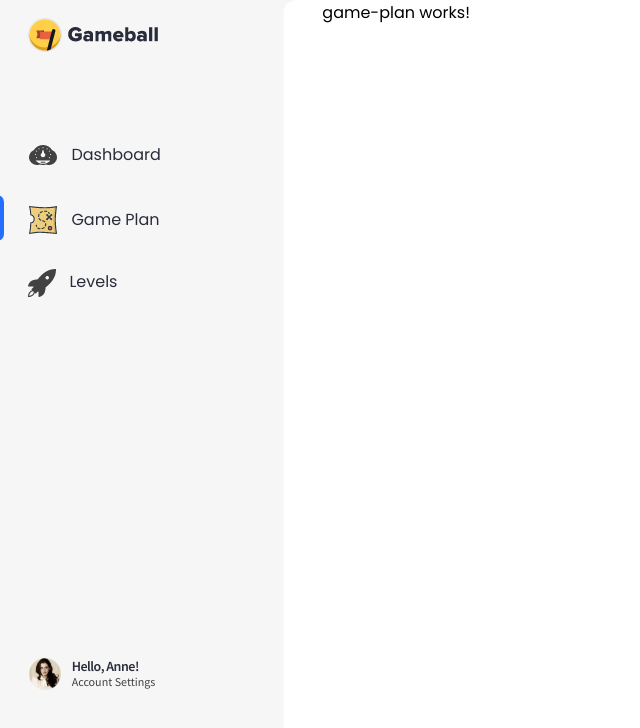
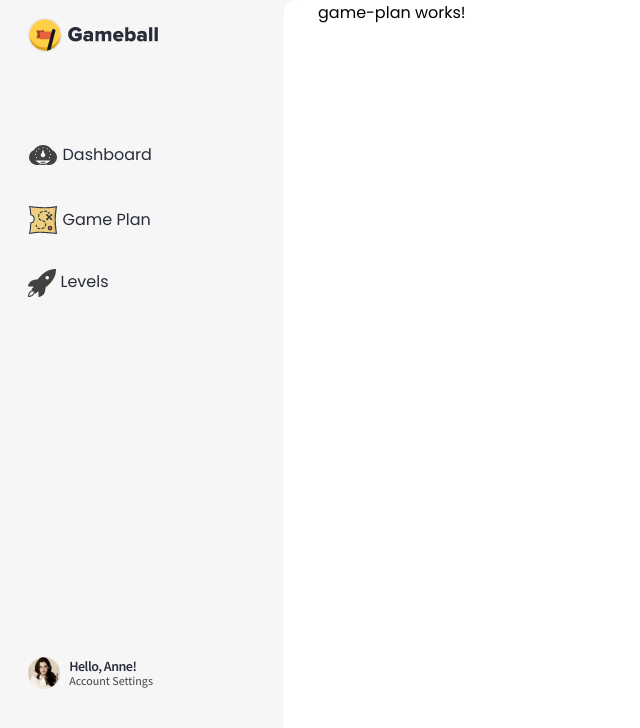
Before and after one commit to magdykashef/gameball-frontend-task, an Angular app: page /gameplan in a window 1280 px wide. Shown: the top 728 px of the page, without its empty margins (0-640 px from the left). Built offline with nearby package versions, Linux system fonts and the light colour scheme.

Commit message:
small fixes to the layout & added more comments

```diff
--- a/src/app/app.component.html
+++ b/src/app/app.component.html
@@ -5,9 +5,9 @@
       <!-------------------------------------start sidebar items------------------------------------->
       <ul>
         <li>
-          <a class="logo" [routerLink]="['/']">
+          <a class="sidebar-logo" [routerLink]="['/']">
             <span>
-              <img class="icons" src="../assets/images/icon_Logo-M@2x.png" alt="gameball logo">
+              <img class="sidebar-icons" src="../assets/images/icon_Logo-M@2x.png" alt="gameball logo">
             </span>
           </a>
         </li>
@@ -15,7 +15,7 @@
         <li>
           <a [routerLink]="['/dashboard']" routerLinkActive="sidebar-active-link">
             <span>
-              <img class="icons" src="../assets/images/icon_Dashboard_HiFi-M_InActive@2x.png" alt="dashbord icon">
+              <img class="sidebar-icons" src="../assets/images/icon_Dashboard_HiFi-M_InActive@2x.png" alt="dashbord icon">
             </span>
             Dashboard
           </a>
@@ -24,7 +24,7 @@
         <li>
           <a [routerLink]="['/gameplan']" routerLinkActive="sidebar-active-link">
             <span>
-              <img class="icons" src="../assets/images/icon_GamePlan_HiFi-M_Active@2x.png" alt="game plan icon">
+              <img class="sidebar-icons" src="../assets/images/icon_GamePlan_HiFi-M_Active@2x.png" alt="game plan icon">
             </span>
             Game Plan
           </a>
@@ -33,28 +33,28 @@
         <li>
           <a [routerLink]="['/levels']" routerLinkActive="sidebar-active-link">
             <span>
-              <img class="icons" src="../assets/images/rocket@2x.png" alt="levels icon">
+              <img class="sidebar-icons" src="../assets/images/rocket@2x.png" alt="levels icon">
             </span>
             Levels
           </a>
         </li>
-        <!-- start account settings link -->
+
+        <!-------------------------------------start account settings link------------------------------------->
         <li>
           <a [routerLink]="['/account']" routerLinkActive="sidebar-active-link">
 
-            <span class="row">
+            <span class="sidebar-avatar">
+              <img class="sidebar-icons" src="../assets/images/Avatar@2x.jpg" alt="account avatar">
+            </span>
 
-              <span class="col-2 avatar">
-                <img class="icons" src="../assets/images/Avatar@2x.jpg" alt="account avatar">
-              </span>
+            <span>
+              <span class="sidebar-username">Hello, Anne!</span>
+              <span class="sidebar-account">Account Settings</span>
+            </span>
 
-              <span class="col-10">
-                <span class="username">Hello, Anne!</span>
-                <span class="account">Account Settings</span>
-              </span>
-            </span>
           </a>
-        </li><!-- end account settings link -->
+        </li>
+        <!-------------------------------------start account settings link------------------------------------->
       </ul>
       <!-------------------------------------end sidebar items------------------------------------->
     </div>
--- a/src/app/app.component.scss
+++ b/src/app/app.component.scss
@@ -1,22 +1,24 @@
+
+//custom hover and active mark
 .sidebar-active-link {
   &:before {
     content: '';
     position: absolute;
-    left: 12rem;
+    left: 0rem;
     height: 46rem;
-    width: 2%;
+    width: 1.1%;
     background-color: var(--blue);
-    border-top-right-radius: 25rem;
-    border-bottom-right-radius: 25rem;
+    border-top-right-radius: 5rem;
+    border-bottom-right-radius: 5rem;
   }
 }
 
-/*----------------------- start sidebar -----------------------*/
+/***********************start sidebar***********************/
 .sidebar {
   background: var(--secondry-bg-color);
   height: 800px;
 
-  /*----------------------- start sidebar items -----------------------*/
+  /***********************start sidebar items***********************/
   ul {
     width: 95%;
 
@@ -25,29 +27,24 @@
       height: 46rem;
       width: 100%;
       margin-bottom: 6.5%;
-      padding-left: 10%;
 
+      // excluding the logo form the blue active mark
       &:not(:first-child) {
+
+        // apply blue active mark to other links
         &:hover {
           @extend .sidebar-active-link;
         }
       }
 
+      //the logo <li>
       &:first-child {
         padding-top: 3%;
         margin-bottom: 29.8%;
       }
 
+      // account settings <li>
       &:last-child {
-
-        .row,
-        .col {
-          margin: 0;
-          padding: 0;
-        }
-
-        position: relative;
-        left: -14rem;
         -webkit-transform: translateY(330rem);
         -moz-transform: translateY(330rem);
         -ms-transform: translateY(330rem);
@@ -55,31 +52,39 @@
         transform: translateY(330rem);
       }
 
-      /*----------------------- start logo -----------------------*/
-      .logo span img {
+      /***********************start logo***********************/
+      .sidebar-logo {
+        width: auto !important;
+        height: auto !important;
+
+        span img {
           margin-right: 2%;
           width: 130rem;
           height: 34rem;
         }
+      }
 
-      /*----------------------- end logo -----------------------*/
+      /***********************end logo***********************/
 
       a {
+        display: inline-block;
+        width: 100%;
+        height: 100%;
+        padding-left: 10%;
         text-decoration: none;
         color: var(--dark-black);
 
-        /*----------------------- start side icons -----------------------*/
-        .icons {
+        /***********************start side icons***********************/
+        .sidebar-icons {
           position: relative;
           top: 10rem;
           margin-right: 3.5%;
         }
 
-        .avatar {
+        .sidebar-avatar img {
+          display: inline-block;
           position: relative;
-          bottom: 5rem;
-
-          img {
+          top: 4rem;
           width: 32rem;
           height: 32rem;
           border-radius: 50rem;
@@ -88,46 +93,51 @@
           -ms-border-radius: 50rem;
           -o-border-radius: 50rem;
         }
+
+        //user name and account container
+        span {
+          display: inline-block;
         }
 
-        .username,
-        .account {
-          position: relative;
-          top: 5rem;
+        .sidebar-username,
+        .sidebar-account {
+          display: block;
+          margin-left: 8.96rem;
+          line-height: 1.2;
           font-family: var(--secondry-font-family);
-          display: block;
-          line-height: 1.2;
         }
 
-        .username {
+        .sidebar-username {
           font-size: 14rem;
           font-weight: 600;
           letter-spacing: -.5rem;
           color: var(--dark-black);
         }
 
-        .account {
+        .sidebar-account {
           font-size: 12rem;
           color: var(--lite-black);
         }
 
-        /*----------------------- end side icons -----------------------*/
+        /***********************end side icons***********************/
       }
 
-      /*----------------------- end sidebar items -----------------------*/
+      /***********************end sidebar items***********************/
     }
   }
 }
 
-/*----------------------- end sidebar -----------------------*/
+/***********************end sidebar***********************/
 
 
 
 
-/*----------------------- start content -----------------------*/
+/************************start content (router-outlet)************************/
+
 .content {
   height: 800px;
-  padding-left: 3%;
+  width: 100%;
+  padding-left: 35rem;
   background-color: var(--primary-bg-color);
   border-top-left-radius: 1.5%;
   border-bottom-left-radius: 1.5%;
@@ -137,7 +147,6 @@
   -ms-transform: translateX(-3%);
   -o-transform: translateX(-3%);
   transform: translateX(-3%);
-
 }
 
-/*----------------------- end content -----------------------*/
+/************************end (router-outlet)************************/
```
Lines whose indentation alone changed are shown as unchanged.
